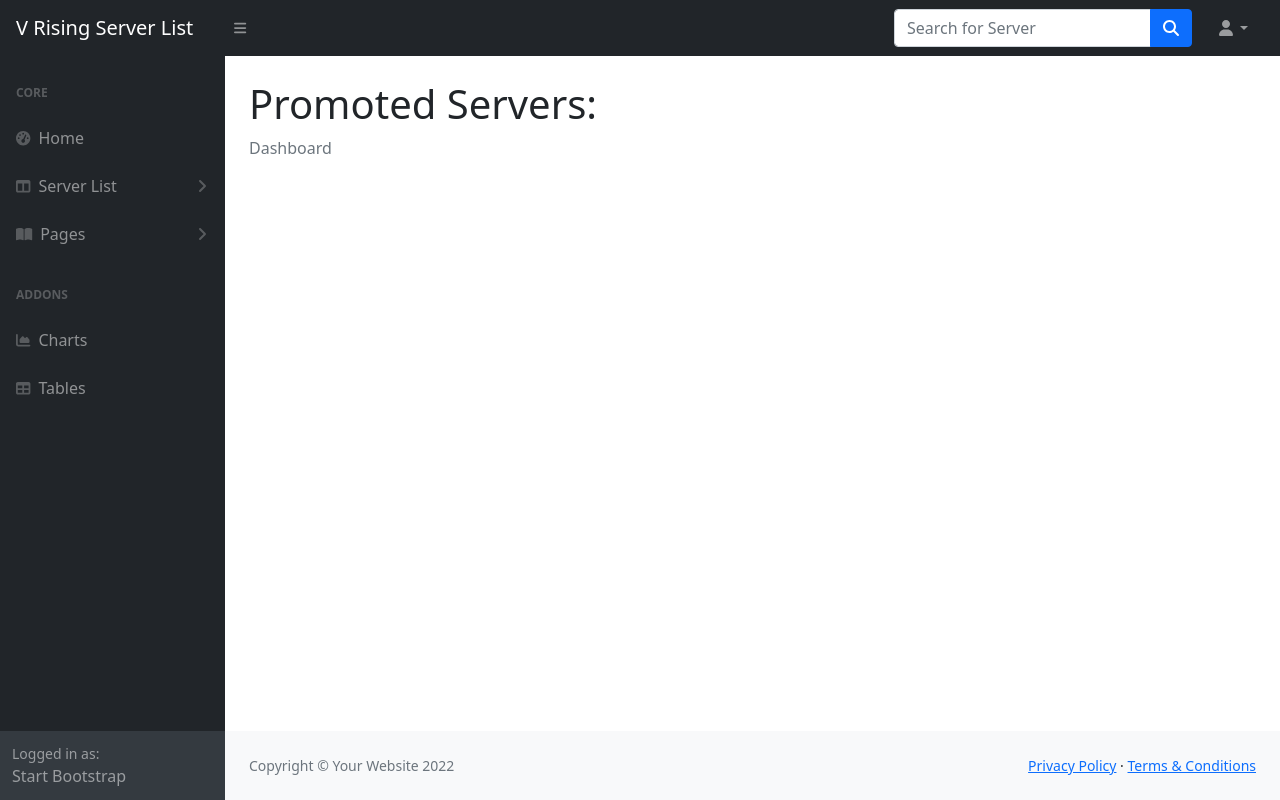
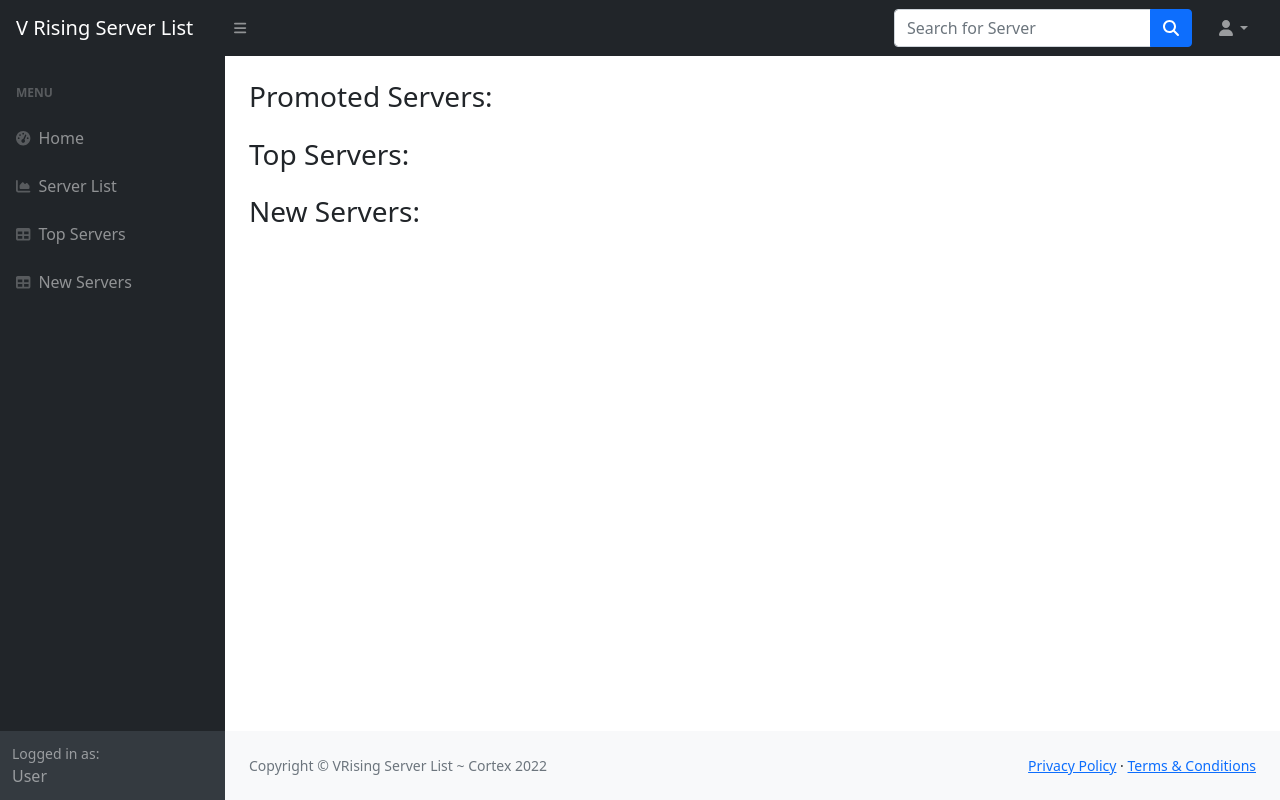
Before and after one commit to InfamyStudio/VRising-Server-List, a Flask app: page / in a window 1280 px wide. Run offline with Flask 2, Linux system fonts and the light colour scheme; some libraries are stand-ins or nearby versions.

Commit message:
updated code

```diff
--- a/Source/app.py
+++ b/Source/app.py
@@ -21,5 +21,25 @@ def reset():
     return render_template('password.html')
 
 @app.route('/serverlist')
-def reset():
+def serverlist():
     return render_template('serverlist.html')
+
+@app.route('/topservers')
+def topservers():
+    return render_template('topservers.html')
+
+@app.route('/newservers')
+def newservers():
+    return render_template('newservers.html')
+
+@app.errorhandler(404)
+def error404(e):
+    return render_template('404.html'), 404
+
+@app.errorhandler(401)
+def error401(e):
+    return render_template('401.html'), 401
+
+@app.errorhandler(500)
+def error500(e):
+    return render_template('500.html'), 500
--- a/Source/templates/401.html
+++ b/Source/templates/401.html
@@ -7,7 +7,7 @@
         <meta name="description" content="" />
         <meta name="author" content="" />
         <title>404 Error - SB Admin</title>
-        <link href="css/styles.css" rel="stylesheet" />
+        <link href="{{ url_for('static', filename='css/styles.css') }}" rel="stylesheet" />
         <script src="https://use.fontawesome.com/releases/v6.1.0/js/all.js" crossorigin="anonymous"></script>
     </head>
     <body>
@@ -21,7 +21,7 @@
                                     <h1 class="display-1">401</h1>
                                     <p class="lead">Unauthorized</p>
                                     <p>Access to this resource is denied.</p>
-                                    <a href="index.html">
+                                    <a href="/">
                                         <i class="fas fa-arrow-left me-1"></i>
                                         Return to Dashboard
                                     </a>
@@ -47,6 +47,6 @@
             </div>
         </div>
         <script src="https://cdn.jsdelivr.net/npm/bootstrap@5.1.3/dist/js/bootstrap.bundle.min.js" crossorigin="anonymous"></script>
-        <script src="js/scripts.js"></script>
+        <script src="{{ url_for('static', filename='js/scripts.js') }}"></script>
     </body>
 </html>
--- a/Source/templates/index.html
+++ b/Source/templates/index.html
@@ -4,9 +4,9 @@
         <meta charset="utf-8" />
         <meta http-equiv="X-UA-Compatible" content="IE=edge" />
         <meta name="viewport" content="width=device-width, initial-scale=1, shrink-to-fit=no" />
-        <meta name="description" content="" />
-        <meta name="author" content="" />
-        <title>Dashboard - SB Admin</title>
+        <meta name="description" content="The Best V Rising Server List on the Net!" />
+        <meta name="author" content="Cortex ~ InfamyStudio" />
+        <title>V Rising Server List - Home</title>
         <link href="{{ url_for('static', filename='css/styles.css') }}" rel="stylesheet" />
         <script src="https://use.fontawesome.com/releases/v6.1.0/js/all.js" crossorigin="anonymous"></script>
     </head>
@@ -32,7 +32,6 @@
                     <a class="nav-link dropdown-toggle" id="navbarDropdown" href="#" role="button" data-bs-toggle="dropdown" aria-expanded="false"><i class="fas fa-user fa-fw"></i></a>
                     <ul class="dropdown-menu dropdown-menu-end" aria-labelledby="navbarDropdown">
                         <li><a class="dropdown-item" href="#!">Profile</a></li>
-                        <li><a class="dropdown-item" href="#!">Alerts</a></li>
                         <li><hr class="dropdown-divider" /></li>
                         <li><a class="dropdown-item" href="#!">Logout</a></li>
                     </ul>
@@ -44,83 +43,47 @@
                 <nav class="sb-sidenav accordion sb-sidenav-dark" id="sidenavAccordion">
                     <div class="sb-sidenav-menu">
                         <div class="nav">
-                            <div class="sb-sidenav-menu-heading">Core</div>
+                            <div class="sb-sidenav-menu-heading">Menu</div>
                             <a class="nav-link" href="/">
                                 <div class="sb-nav-link-icon"><i class="fas fa-tachometer-alt"></i></div>
                                 Home
                             </a>
-                            <a class="nav-link collapsed" href="/serverlist" data-bs-toggle="collapse" data-bs-target="#collapseLayouts" aria-expanded="false" aria-controls="collapseLayouts">
-                                <div class="sb-nav-link-icon"><i class="fas fa-columns"></i></div>
+                            <a class="nav-link" href="/serverlist">
+                                <div class="sb-nav-link-icon"><i class="fas fa-chart-area"></i></div>
                                 Server List
-                                <div class="sb-sidenav-collapse-arrow"><i class="fas fa-angle-down"></i></div>
                             </a>
-                            <div class="collapse" id="collapseLayouts" aria-labelledby="headingOne" data-bs-parent="#sidenavAccordion">
-                                <nav class="sb-sidenav-menu-nested nav">
-                                    <a class="nav-link" href="">Static Navigation</a>
-                                    <a class="nav-link" href="layout-sidenav-light.html">Light Sidenav</a>
-                                </nav>
-                            </div>
-                            <a class="nav-link collapsed" href="#" data-bs-toggle="collapse" data-bs-target="#collapsePages" aria-expanded="false" aria-controls="collapsePages">
-                                <div class="sb-nav-link-icon"><i class="fas fa-book-open"></i></div>
-                                Pages
-                                <div class="sb-sidenav-collapse-arrow"><i class="fas fa-angle-down"></i></div>
+                            <a class="nav-link" href="/topservers">
+                                <div class="sb-nav-link-icon"><i class="fas fa-table"></i></div>
+                                Top Servers
                             </a>
-                            <div class="collapse" id="collapsePages" aria-labelledby="headingTwo" data-bs-parent="#sidenavAccordion">
-                                <nav class="sb-sidenav-menu-nested nav accordion" id="sidenavAccordionPages">
-                                    <a class="nav-link collapsed" href="#" data-bs-toggle="collapse" data-bs-target="#pagesCollapseAuth" aria-expanded="false" aria-controls="pagesCollapseAuth">
-                                        Authentication
-                                        <div class="sb-sidenav-collapse-arrow"><i class="fas fa-angle-down"></i></div>
-                                    </a>
-                                    <div class="collapse" id="pagesCollapseAuth" aria-labelledby="headingOne" data-bs-parent="#sidenavAccordionPages">
-                                        <nav class="sb-sidenav-menu-nested nav">
-                                            <a class="nav-link" href="login.html">Login</a>
-                                            <a class="nav-link" href="register.html">Register</a>
-                                            <a class="nav-link" href="password.html">Forgot Password</a>
-                                        </nav>
-                                    </div>
-                                    <a class="nav-link collapsed" href="#" data-bs-toggle="collapse" data-bs-target="#pagesCollapseError" aria-expanded="false" aria-controls="pagesCollapseError">
-                                        Error
-                                        <div class="sb-sidenav-collapse-arrow"><i class="fas fa-angle-down"></i></div>
-                                    </a>
-                                    <div class="collapse" id="pagesCollapseError" aria-labelledby="headingOne" data-bs-parent="#sidenavAccordionPages">
-                                        <nav class="sb-sidenav-menu-nested nav">
-                                            <a class="nav-link" href="401.html">401 Page</a>
-                                            <a class="nav-link" href="404.html">404 Page</a>
-                                            <a class="nav-link" href="500.html">500 Page</a>
-                                        </nav>
-                                    </div>
-                                </nav>
-                            </div>
-                            <div class="sb-sidenav-menu-heading">Addons</div>
-                            <a class="nav-link" href="charts.html">
-                                <div class="sb-nav-link-icon"><i class="fas fa-chart-area"></i></div>
-                                Charts
-                            </a>
-                            <a class="nav-link" href="tables.html">
+                            <a class="nav-link" href="/newservers">
                                 <div class="sb-nav-link-icon"><i class="fas fa-table"></i></div>
-                                Tables
+                                New Servers
                             </a>
                         </div>
                     </div>
                     <div class="sb-sidenav-footer">
                         <div class="small">Logged in as:</div>
-                        Start Bootstrap
+                        User
                     </div>
                 </nav>
             </div>
             <div id="layoutSidenav_content">
                 <main>
                     <div class="container-fluid px-4">
-                        <h1 class="mt-4">Promoted Servers:</h1>
-                        <ol class="breadcrumb mb-4">
-                            <li class="breadcrumb-item active">Dashboard</li>
-                        </ol>
+                        <h3 class="mt-4">Promoted Servers:</h3>
+                    </div>
+                    <div class="container-fluid px-4">
+                        <h3 class="mt-4">Top Servers:</h3>
+                    </div>
+                    <div class="container-fluid px-4">
+                        <h3 class="mt-4">New Servers:</h3>
                     </div>
                 </main>
                 <footer class="py-4 bg-light mt-auto">
                     <div class="container-fluid px-4">
                         <div class="d-flex align-items-center justify-content-between small">
-                            <div class="text-muted">Copyright &copy; Your Website 2022</div>
+                            <div class="text-muted">Copyright &copy; VRising Server List ~ Cortex 2022</div>
                             <div>
                                 <a href="#">Privacy Policy</a>
                                 &middot;
```
Also changed, not shown: Source/templates/404.html (+6 -6 lines), Source/templates/newservers.html (added), Source/templates/topservers.html (added).
